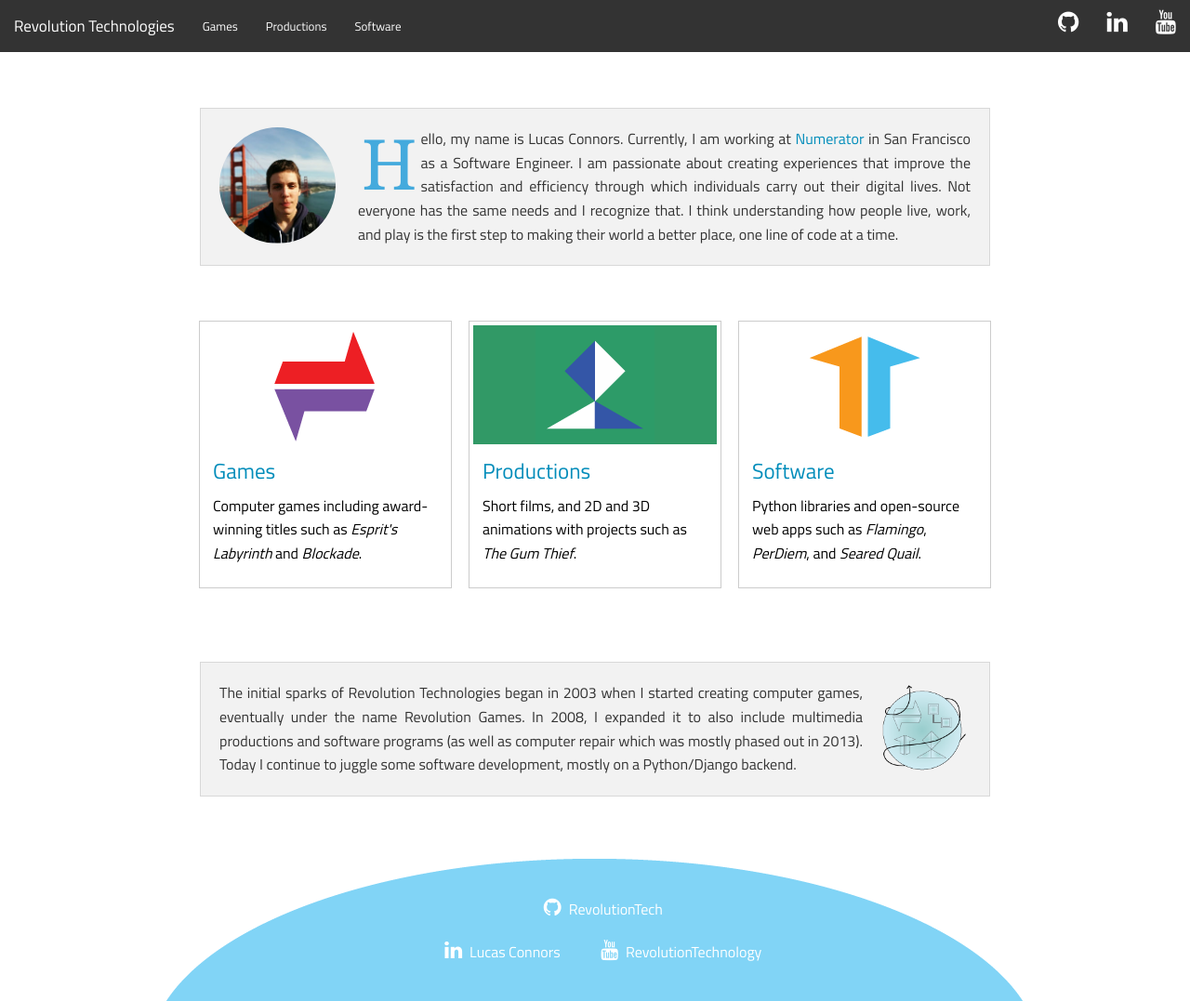
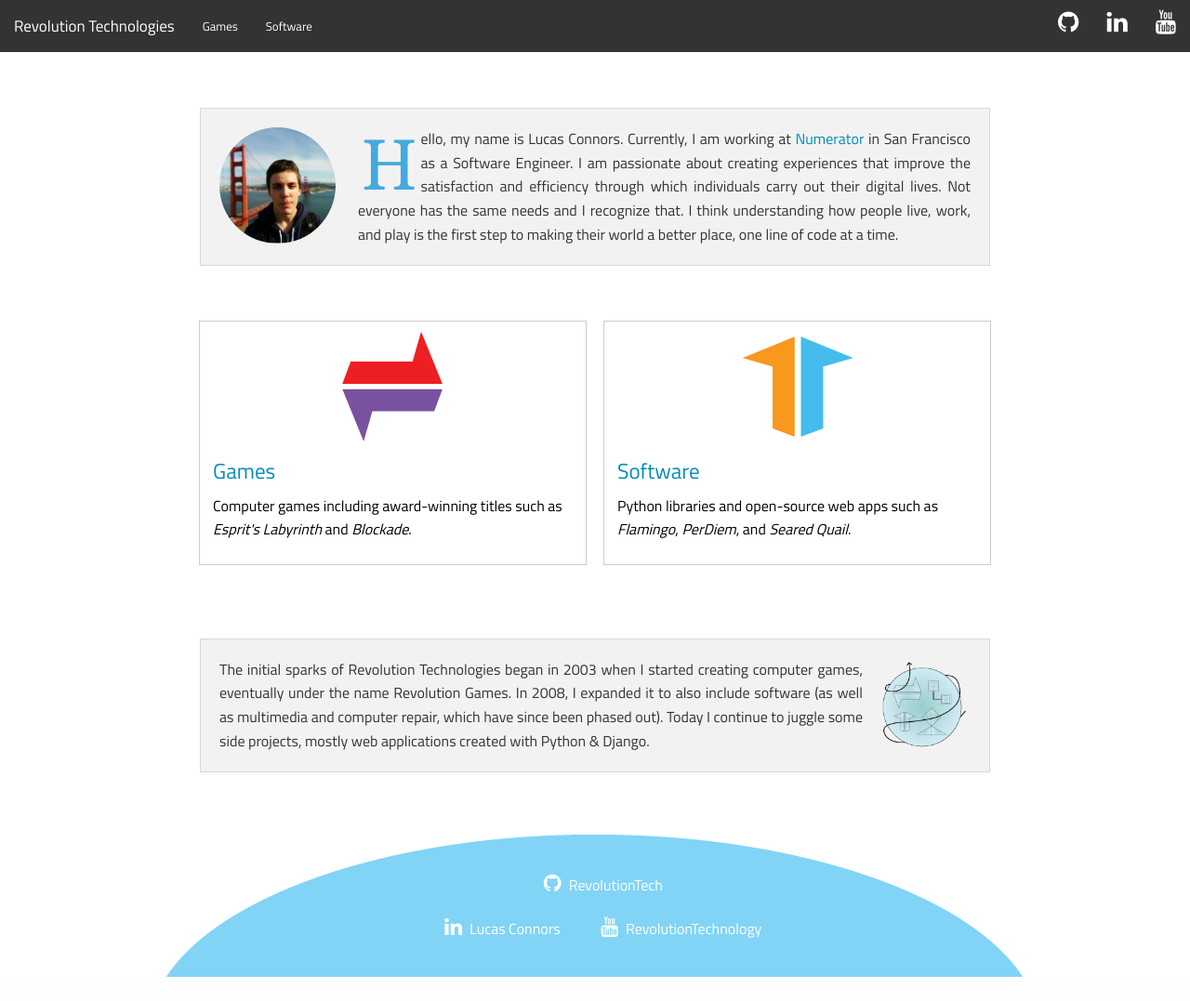
Before and after one commit to RevolutionTech/revolutiontech.ca, a Django app: template revolutiontech/basecategory/templates/home.html in a window 1280 px wide. Shown: the whole page at 93% size. After the commit the page ends 1051 px from the top, so only its background shows below. Run offline with Django 3.2, Linux system fonts and the light colour scheme; the template is opened without the code that fills it, so the values that code supplies are empty; some libraries are stand-ins or nearby versions.

Commit message:
Hide Revolution Productions from home page and nav bar
but still allow users with direct links to access those pages

```diff
--- a/revolutiontech/basecategory/templates/base.html
+++ b/revolutiontech/basecategory/templates/base.html
@@ -25,7 +25,7 @@
             <section class="top-bar-section">
                 <ul class="left">
                     <li {% if page == 'games' %}class="active"{% endif %}><a href="{% url 'games:games_list' %}">Games</a></li>
-                    <li {% if page == 'productions' %}class="active"{% endif %}><a href="{% url 'productions:productions_list' %}">Productions</a></li>
+                    {% if page == 'productions' %}<li class="active"><a href="{% url 'productions:productions_list' %}">Productions</a></li>{% endif %}
                     <li {% if page == 'software' %}class="active"{% endif %}><a href="{% url 'software:software_list' %}">Software</a></li>
                 </ul>
                 <ul class="right show-for-large-up">
--- a/revolutiontech/basecategory/templates/home.html
+++ b/revolutiontech/basecategory/templates/home.html
@@ -9,22 +9,13 @@
         <img class="avatar" src="{% static "img/Lucas.jpg" %}" alt="Lucas Connors">
         <p><span class="firstletter">H</span>ello, my name is Lucas Connors. Currently, I am working at <a href="https://www.numerator.com/" target="_blank">Numerator</a> in San Francisco as a Software Engineer. I am passionate about creating experiences that improve the satisfaction and efficiency through which individuals carry out their digital lives. Not everyone has the same needs and I recognize that. I think understanding how people live, work, and play is the first step to making their world a better place, one line of code at a time.</p>
     </div>
-    <ul class="category-links small-block-grid-1 medium-block-grid-3 large-block-grid-3">
+    <ul class="category-links small-block-grid-1 medium-block-grid-2 large-block-grid-2">
         <li>
             <a href="{% url 'games:games_list' %}">
                 <div class="th">
                     <div class="category-img"><img src="{% static "img/games.png" %}" alt="Revolution Games"></div>
                     <h4>Games</h4>
                     <p>Computer games including award-winning titles such as <em>Esprit's Labyrinth</em> and <em>Blockade</em>.</p>
-                </div>
-            </a>
-        </li>
-        <li>
-            <a href="{% url 'productions:productions_list' %}">
-                <div class="th">
-                    <div class="category-img category-img-productions"><img src="{% static "img/productions.png" %}" alt="Revolution Productions"></div>
-                    <h4>Productions</h4>
-                    <p>Short films, and 2D and 3D animations with projects such as <em>The Gum Thief</em>.</p>
                 </div>
             </a>
         </li>
@@ -40,7 +31,7 @@
     </ul>
     <div class="panel home-hero-unit 140">
         <img class="semi-avatar" src="{% static "img/logo.png" %}" alt="Revolution Technologies">
-        <p>The initial sparks of Revolution Technologies began in 2003 when I started creating computer games, eventually under the name Revolution Games. In 2008, I expanded it to also include multimedia productions and software programs (as well as computer repair which was mostly phased out in 2013). Today I continue to juggle some software development, mostly on a Python/Django backend.</p>
+        <p>The initial sparks of Revolution Technologies began in 2003 when I started creating computer games, eventually under the name Revolution Games. In 2008, I expanded it to also include software (as well as multimedia and computer repair, which have since been phased out). Today I continue to juggle some side projects, mostly web applications created with Python &amp; Django.</p>
     </div>
 </div>
 {% endblock %}
```
